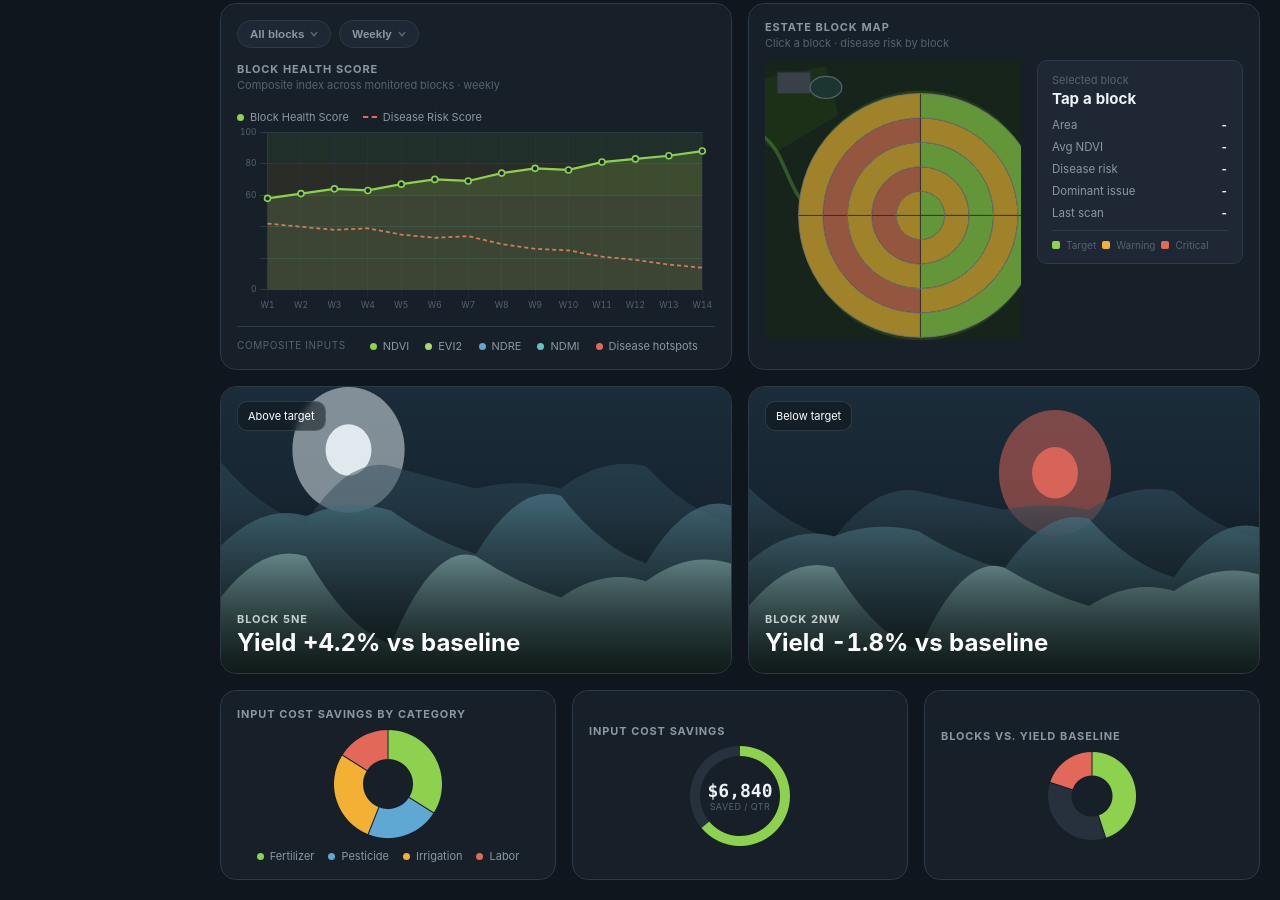
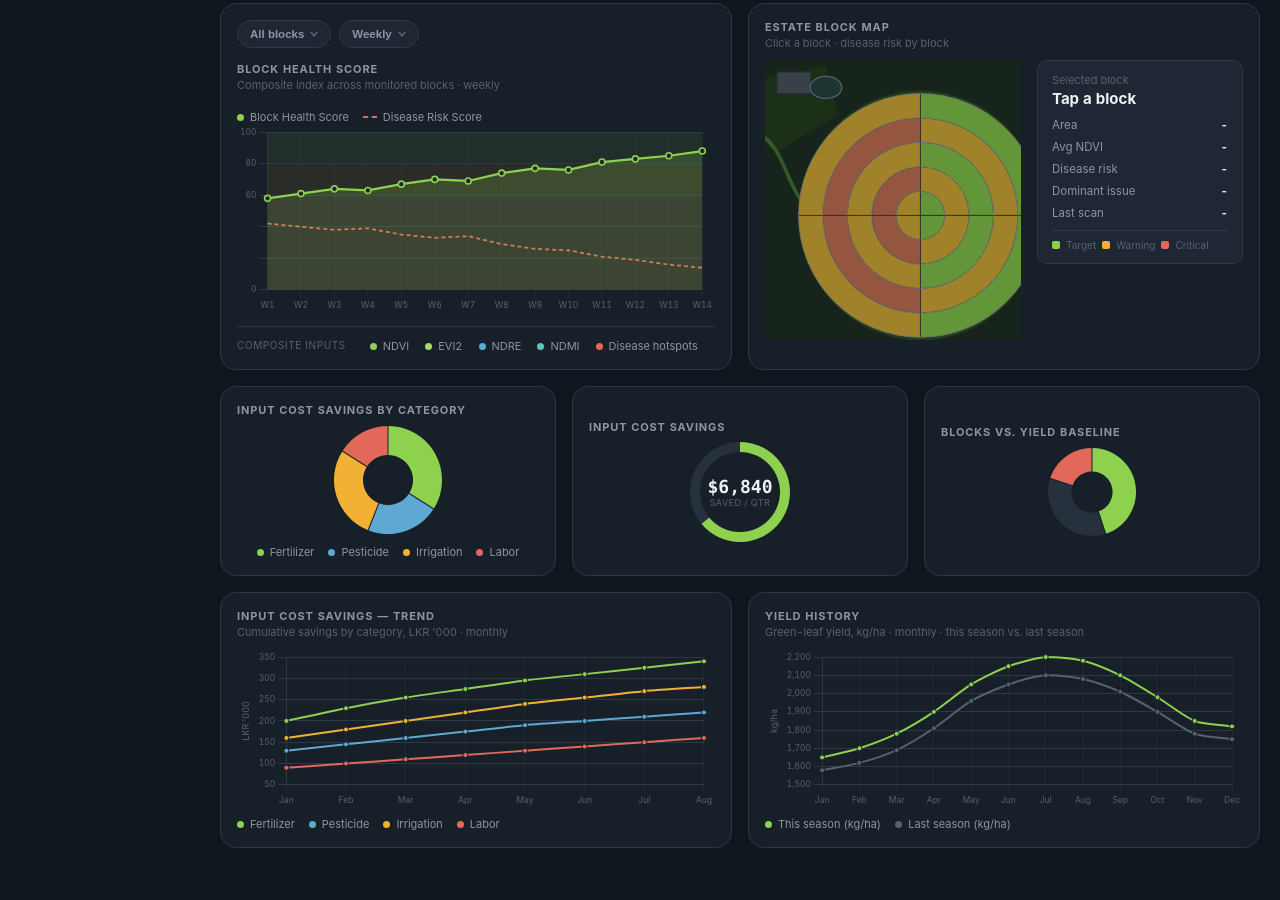
Before and after one commit to veracity-dev/ag-dashboard, a website: page index.html in a window 1280 px wide. Shown: the part 813-1713 px from the top of the page. After the commit the page ends 1681 px from the top, so only its background shows below. Drawn offline with nearby package versions, Linux system fonts and the light colour scheme.

Commit message:
adding time series charts

```diff
--- a/index.html
+++ b/index.html
@@ -161,21 +161,34 @@
         </div>
       </div>
 
-      <div class="banner span-6" style="aspect-ratio:16/9;" id="c4-banner1"></div>
-      <div class="banner span-6" style="aspect-ratio:16/9;" id="c4-banner2"></div>
-
       <div class="card span-4" style="display:flex; flex-direction:column; align-items:center;">
         <div class="card-title" style="align-self:flex-start;">Input cost savings by category</div>
         <div id="c4-pie" style="margin-top:6px;"></div>
         <div class="legend" style="margin-top:10px; justify-content:center;" id="c4-pie-legend"></div>
       </div>
+
       <div class="card span-4" style="display:flex; flex-direction:column; align-items:center; justify-content:center;">
         <div class="card-title" style="align-self:flex-start;">Input cost savings</div>
         <div class="ring-wrap" id="c4-ring1" style="margin-top:6px;"></div>
       </div>
+
       <div class="card span-4" style="display:flex; flex-direction:column; align-items:center; justify-content:center;">
         <div class="card-title" style="align-self:flex-start;">Blocks vs. yield baseline</div>
         <div id="c4-pie2" style="margin-top:6px;"></div>
+      </div>
+
+      <div id="input-cost-savings" class="card span-6">
+        <div class="card-title">Input cost savings — trend</div>
+        <div class="card-sub">Cumulative savings by category, LKR '000 · monthly</div>
+        <div id="c4-cost-trend"></div>
+        <div class="legend" id="c4-cost-trend-legend" style="margin-top:8px;"></div>
+      </div>
+
+      <div class="card span-6">
+        <div class="card-title">Yield history</div>
+        <div class="card-sub">Green-leaf yield, kg/ha · monthly · this season vs. last season</div>
+        <div id="c1-yield-history"></div>
+        <div class="legend" id="c1-yield-history-legend" style="margin-top:8px;"></div>
       </div>
 
     </div>
@@ -186,6 +199,12 @@
     <div class="grid g-12">
 
       <div class="banner span-8" style="aspect-ratio:16/7;" id="c2-hero"></div>
+      <!-- <div id="input-cost-savings" class="card span-8">
+        <div class="card-title">Input cost savings — trend</div>
+        <div class="card-sub">Cumulative savings by category, LKR '000 · monthly</div>
+        <div id="c4-cost-trend"></div>
+        <div class="legend" id="c4-cost-trend-legend" style="margin-top:8px;"></div>
+      </div> -->
 
       <div class="card span-4" style="display:flex; flex-direction:column; align-items:center; justify-content:center;">
         <div class="card-title" style="align-self:flex-start;">Water use efficiency</div>
--- a/js/dashboard.js
+++ b/js/dashboard.js
@@ -148,8 +148,16 @@ function groupedBarChart(id, groups, series, colors, opts = {}) {
   });
 }
 
+/* shared dark-theme tooltip style used by ring/pie hover states */
+const HOVER_TOOLTIP = {
+  enabled: true,
+  backgroundColor: CLR.surface2, borderColor: CLR.border, borderWidth: 1,
+  titleColor: CLR.textDim, bodyColor: CLR.text, padding: 9, displayColors: true,
+  boxPadding: 3,
+};
+
 /* ring / doughnut — returns a canvas node (caller appends it) */
-function ringChart(pct, color, size = 90, stroke = 9, track) {
+function ringChart(pct, color, size = 90, stroke = 9, track, opts = {}) {
   const col = rc(color);
   const canvas = document.createElement('canvas');
   canvas.width  = size * 2;  /* 2× for retina sharpness */
@@ -157,45 +165,66 @@ function ringChart(pct, color, size = 90, stroke = 9, track) {
   canvas.style.width  = size + 'px';
   canvas.style.height = size + 'px';
   const cutout = Math.round((1 - (stroke * 2) / size) * 100) + '%';
+  const valueLabel = opts.label || 'Value';
   new Chart(canvas, {
     type: 'doughnut',
     data: {
+      labels: [valueLabel, 'Remaining'],
       datasets: [{
         data: [pct, 100 - pct],
         backgroundColor: [col, track || CLR.surface3],
         borderWidth: 0,
-        hoverOffset: 0,
+        hoverOffset: 6,
       }]
     },
     options: {
       responsive: false, cutout,
-      plugins: { legend: { display: false }, tooltip: { enabled: false } }
+      plugins: {
+        legend: { display: false },
+        tooltip: {
+          ...HOVER_TOOLTIP,
+          callbacks: { label: ctx => `${ctx.label}: ${ctx.parsed}%` }
+        }
+      }
     }
   });
   return canvas;
 }
 
-/* pie / doughnut — returns a canvas node */
+/* pie / doughnut — returns a canvas node. segments: [{v, color, label}] */
 function pieChart(segments, size = 110) {
   const canvas = document.createElement('canvas');
   canvas.width  = size * 2;
   canvas.height = size * 2;
   canvas.style.width  = size + 'px';
   canvas.style.height = size + 'px';
+  const total = segments.reduce((a, s) => a + s.v, 0);
   new Chart(canvas, {
     type: 'doughnut',
     data: {
+      labels: segments.map(s => s.label || ''),
       datasets: [{
         data: segments.map(s => s.v),
         backgroundColor: segments.map(s => rc(s.color)),
         borderWidth: 2,
         borderColor: CLR.surface,
-        hoverOffset: 0,
+        hoverOffset: 6,
       }]
     },
     options: {
       responsive: false, cutout: '45%',
-      plugins: { legend: { display: false }, tooltip: { enabled: false } }
+      plugins: {
+        legend: { display: false },
+        tooltip: {
+          ...HOVER_TOOLTIP,
+          callbacks: {
+            label: ctx => {
+              const pct = Math.round(ctx.parsed / total * 100);
+              return `${ctx.label ? ctx.label + ': ' : ''}${ctx.parsed} (${pct}%)`;
+            }
+          }
+        }
+      }
     }
   });
   return canvas;
@@ -622,20 +651,45 @@ c1yieldSeries.forEach(s => {
   });
 })();
 
-/* Two blocks spotlighted against their yield baseline — moved here from
-   the old Finance tab since Health & Yield is where yield content lives. */
-bannerWithOverlay("c4-banner1", "alpine", "Block 5NE", "Yield +4.2% vs baseline", "Above target");
-bannerWithOverlay("c4-banner2", "dusk",   "Block 2NW", "Yield -1.8% vs baseline", "Below target");
+/* Yield history — actual monthly green-leaf yield, this season vs. last
+   season (kg/ha), replacing the old Block 2NW spotlight banner. */
+const c1yhMonths = ["Jan","Feb","Mar","Apr","May","Jun","Jul","Aug","Sep","Oct","Nov","Dec"];
+const c1yieldHistorySeries = [
+  { label: "This season (kg/ha)", color: "var(--green)", data: [1650, 1700, 1780, 1900, 2050, 2150, 2200, 2180, 2100, 1980, 1850, 1820] },
+  { label: "Last season (kg/ha)",  color: "var(--text-faint)", data: [1580, 1620, 1690, 1810, 1960, 2050, 2100, 2080, 2010, 1900, 1780, 1750] },
+];
+multiLineChart("c1-yield-history", c1yieldHistorySeries, c1yhMonths, { h: 160, yLabel: "kg/ha" });
+const c1yhLegend = document.getElementById("c1-yield-history-legend");
+c1yieldHistorySeries.forEach(s => {
+  const d = document.createElement("div"); d.className = "legend-item";
+  d.innerHTML = `<span class="dot" style="background:${s.color}"></span>${s.label}`; c1yhLegend.appendChild(d);
+});
 
-mount("c4-pie", pieChart([{ v:34,color:CLR.green },{ v:22,color:CLR.blue },{ v:28,color:CLR.amber },{ v:16,color:CLR.red }]));
+mount("c4-pie", pieChart([{ v:34,color:CLR.green,label:"Fertilizer" },{ v:22,color:CLR.blue,label:"Pesticide" },{ v:28,color:CLR.amber,label:"Irrigation" },{ v:16,color:CLR.red,label:"Labor" }]));
 const pieLegend = document.getElementById("c4-pie-legend");
 [["Fertilizer",CLR.green],["Pesticide",CLR.blue],["Irrigation",CLR.amber],["Labor",CLR.red]].forEach(([n, c]) => {
   const d = document.createElement("div"); d.className = "legend-item";
   d.innerHTML = `<span class="dot" style="background:${c}"></span>${n}`; pieLegend.appendChild(d);
 });
 
-document.getElementById("c4-ring1").appendChild(ringChart(64, CLR.green, 100, 10)); centerLabel("c4-ring1", "$6,840", "saved / qtr");
-mount("c4-pie2", pieChart([{ v:45,color:CLR.green },{ v:35,color:CLR.surface3 },{ v:20,color:CLR.red }], 90));
+document.getElementById("c4-ring1").appendChild(ringChart(64, CLR.green, 100, 10, null, { label: "Saved" })); centerLabel("c4-ring1", "$6,840", "saved / qtr");
+mount("c4-pie2", pieChart([{ v:45,color:CLR.green,label:"Above baseline" },{ v:35,color:CLR.surface3,label:"At baseline" },{ v:20,color:CLR.red,label:"Below baseline" }], 90));
+
+/* Input cost savings — trend over time, by category (same categories/
+   colors as the "Input cost savings by category" pie above) */
+const c4costMonths = ["Jan","Feb","Mar","Apr","May","Jun","Jul","Aug"];
+const c4costSeries = [
+  { label: "Fertilizer", color: "var(--green)", data: [200, 230, 255, 275, 295, 310, 325, 340] },
+  { label: "Pesticide",  color: "var(--blue)",  data: [130, 145, 160, 175, 190, 200, 210, 220] },
+  { label: "Irrigation", color: "var(--amber)", data: [160, 180, 200, 220, 240, 255, 270, 280] },
+  { label: "Labor",      color: "var(--red)",   data: [90, 100, 110, 120, 130, 140, 150, 160] },
+];
+multiLineChart("c4-cost-trend", c4costSeries, c4costMonths, { h: 160, yLabel: "LKR '000" });
+const c4costLegend = document.getElementById("c4-cost-trend-legend");
+c4costSeries.forEach(s => {
+  const d = document.createElement("div"); d.className = "legend-item";
+  d.innerHTML = `<span class="dot" style="background:${s.color}"></span>${s.label}`; c4costLegend.appendChild(d);
+});
 
 /* ================================================================
    VIEW 2 — Input & Resources
@@ -646,7 +700,7 @@ mount("c4-pie2", pieChart([{ v:45,color:CLR.green },{ v:35,color:CLR.surface3 },
 bannerWithOverlay("c2-hero", "forest", "Nitrogen Use Efficiency", "8.4 kg yield / kg N", "Group A");
 
 /* Water Use Efficiency (WUE) — kg made-tea / m3 water, vs. an estate benchmark of 3.5 */
-document.getElementById("c2-ring").appendChild(ringChart(91, CLR.green, 110, 10));
+document.getElementById("c2-ring").appendChild(ringChart(91, CLR.green, 110, 10, null, { label: "WUE" }));
 centerLabel("c2-ring", "3.2", "kg/m³");
 
 /* quick-glance status — one headline stat per resource group */
@@ -661,7 +715,7 @@ const c2icons = document.getElementById("c2-icons");
 lineChart("c2-a1", [42, 41, 40, 39, 38, 37, 36, 35], CLR.green, { h: 90 });
 
 /* Irrigation Trigger Compliance — % of decisions image-supported, target >=80% */
-document.getElementById("c2-irrigation-ring").appendChild(ringChart(83, CLR.green, 90, 9));
+document.getElementById("c2-irrigation-ring").appendChild(ringChart(83, CLR.green, 90, 9, null, { label: "Compliant" }));
 centerLabel("c2-irrigation-ring", "83%", "compliant");
 
 /* Agrochemical Use Reduction — blanket vs. targeted application, indexed */
@@ -723,7 +777,7 @@ lineChart("c3-heat", [0.4, 0.6, 0.3, 0.8, 1.1, 0.9, 1.4, 1.2], CLR.amber, { h: 1
 bannerWithOverlay("c4-priority-banner", "dusk", "Block 4NW", "2 of 2 cycles — escalate", "High priority");
 
 /* AI Data Quality Score — target >85/100 */
-document.getElementById("c4-quality-ring").appendChild(ringChart(88, CLR.green, 110, 10));
+document.getElementById("c4-quality-ring").appendChild(ringChart(88, CLR.green, 110, 10, null, { label: "Quality score" }));
 centerLabel("c4-quality-ring", "88", "quality score");
 
 /* quick AI-ops status strip */
@@ -735,7 +789,7 @@ const c4icons = document.getElementById("c4-icons");
 });
 
 /* Yield Prediction Confidence — target >=80% */
-document.getElementById("c4-ring2").appendChild(ringChart(83, CLR.blue, 100, 10)); centerLabel("c4-ring2", "83%", "confidence");
+document.getElementById("c4-ring2").appendChild(ringChart(83, CLR.blue, 100, 10, null, { label: "Confidence" })); centerLabel("c4-ring2", "83%", "confidence");
 
 /* 14-Day Disease Risk Probability by block — target <20%, critical >=50% */
 const c4risk = document.getElementById("c4-disease-risk");
```
